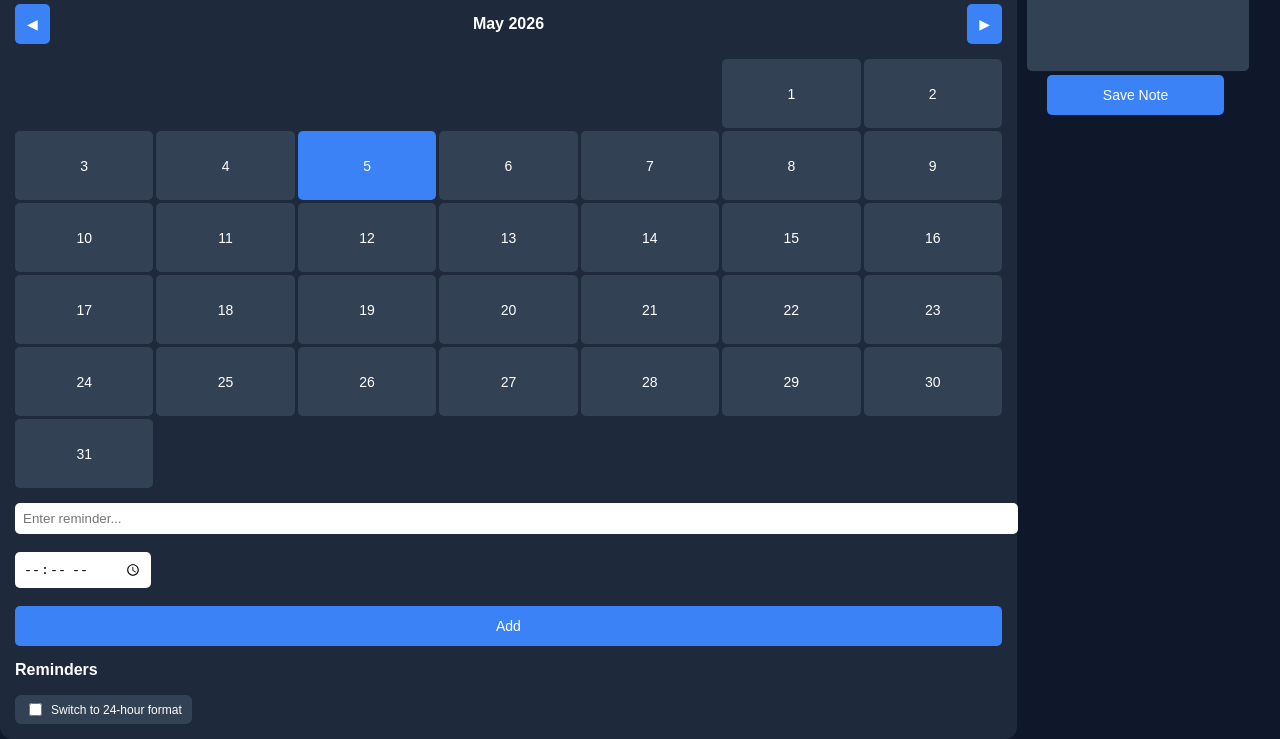
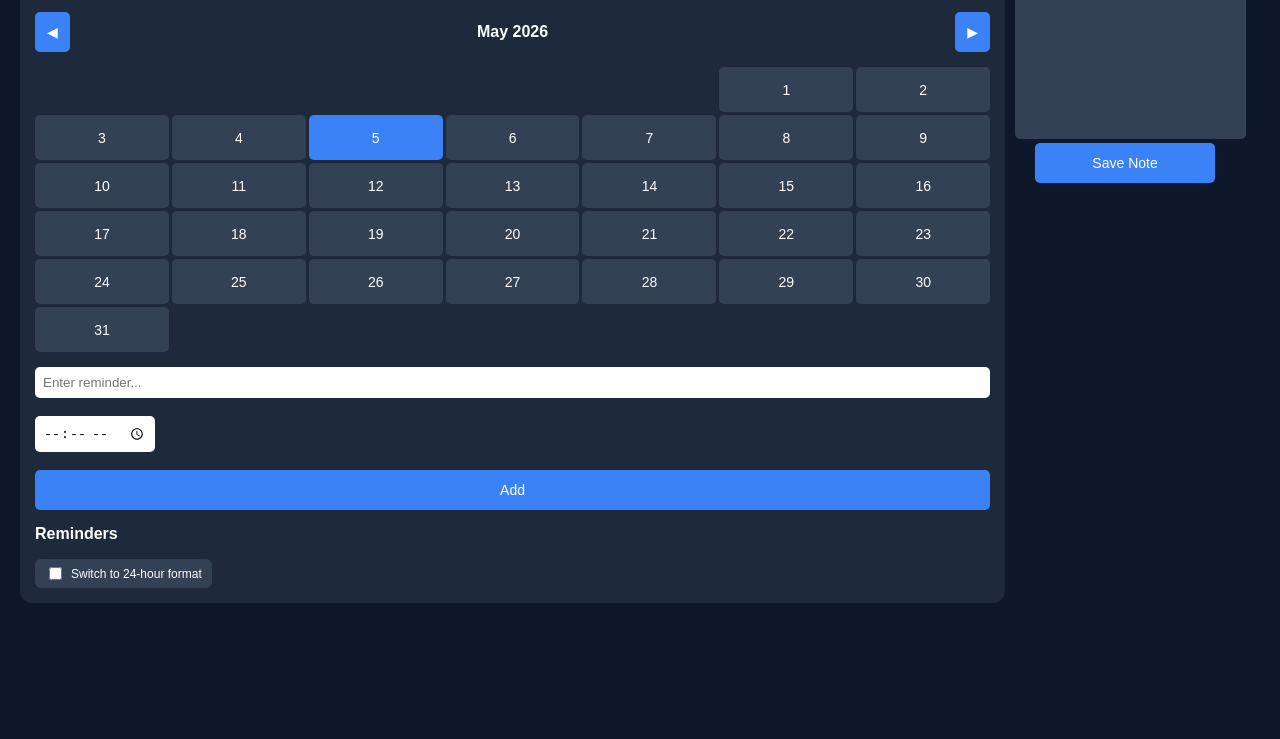
Before and after one commit to jinn-31/Simple-Reminder-Calendar, a plain HTML site: page index.html in a window 1280 px wide. Shown: the part 128-867 px from the top of the page. After the commit the page ends 816 px from the top, so only its background shows below. Drawn offline with Linux system fonts and the light colour scheme.

Commit message:
.css update

```diff
--- a/style.css
+++ b/style.css
@@ -3,7 +3,7 @@ body {
   align-items: flex-start;
   background: #0f172a;
   color: white;
-  margin: 0;
+  margin-left: 20px;
   min-height: 100vh;
   display: flex;
   justify-content: center;
@@ -38,8 +38,8 @@ h2 {
 }
 
 #noteInput {
-  width: 80%;
-  height: 120px;
+  width: 90%;
+  height: 200px;
   padding: 10px;
   margin-left: 0px;
   border-radius: 5px;
@@ -54,6 +54,10 @@ h2 {
 #saveNoteBtn {
   margin-left: 20px;
   width: 70%;
+}
+
+* {
+  box-sizing: border-box;
 }
 
 .calendar-box,
```
